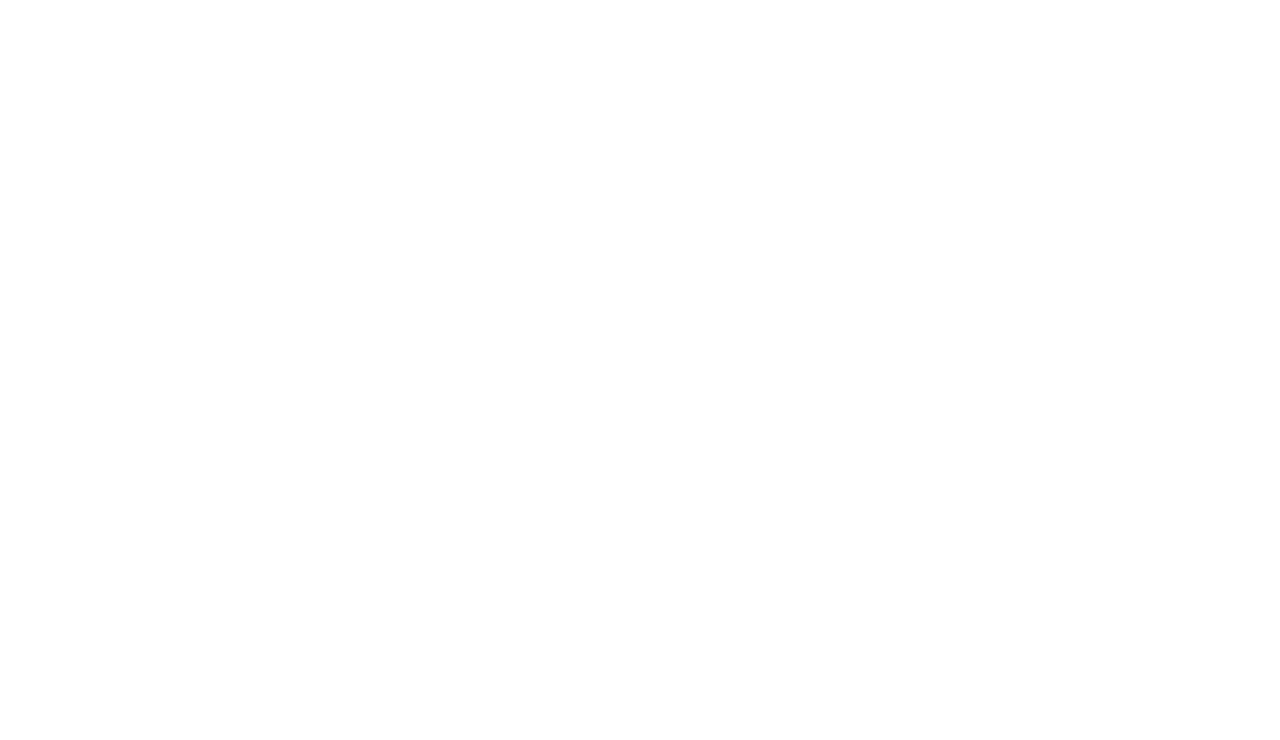
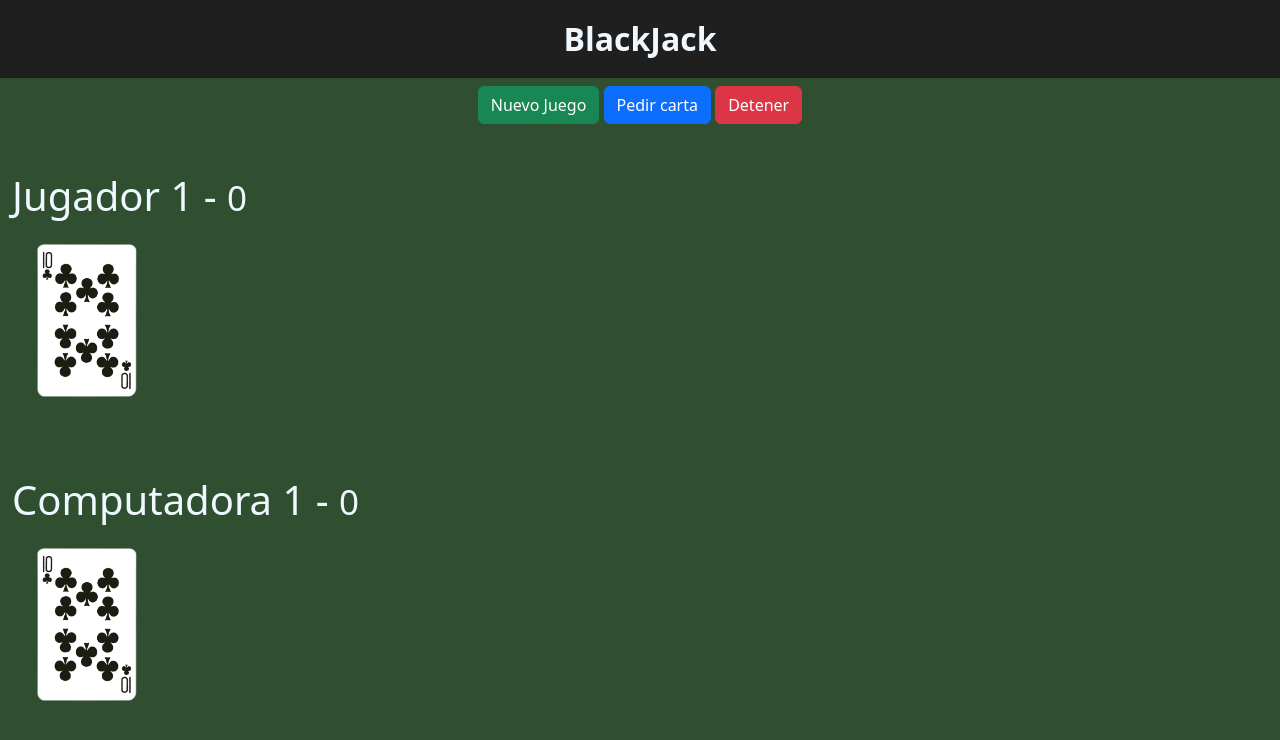
Before and after one commit to axxving/cur-js-fh-axv, a plain HTML site: page 02-blackjack/index.html in a window 1280 px wide. Drawn offline with nearby package versions, Linux system fonts and the light colour scheme.

Commit message:
feat(): styles
Co-Authored-By: Irving Alejandro Hernández Ramírez <160192346+axxving@users.noreply.github.com>

```diff
--- a/02-blackjack/assets/css/styles.css
+++ b/02-blackjack/assets/css/styles.css
@@ -0,0 +1,36 @@
+* {
+  margin: 0;
+  padding: 0;
+  box-sizing: border-box;
+  color: aliceblue;
+}
+
+.titulo {
+  text-align: center;
+  font-weight: 600;
+  font-size: 2rem;
+  background-color: #1f1f1f;
+  color: aliceblue;
+  padding: 15px;
+  position: sticky;
+  top: 0;
+  z-index: 1000;
+}
+
+body {
+  background-color: #2f4f30;
+  overflow-x: hidden;
+  padding-bottom: 100px;
+}
+
+.carta {
+  width: 100px;
+  position: relative;
+  left: 100px;
+  margin-left: -75px;
+}
+
+#computadora-cartas,
+#jugador-cartas {
+  height: 200px;
+}
--- a/02-blackjack/index.html
+++ b/02-blackjack/index.html
@@ -4,11 +4,47 @@
 <head>
     <meta charset="UTF-8">
     <meta name="viewport" content="width=device-width, initial-scale=1.0">
+    <link href="https://cdn.jsdelivr.net/npm/bootstrap@5.3.3/dist/css/bootstrap.min.css" rel="stylesheet"
+        integrity="sha384-QWTKZyjpPEjISv5WaRU9OFeRpok6YctnYmDr5pNlyT2bRjXh0JMhjY6hW+ALEwIH" crossorigin="anonymous">
+    <script src="https://cdn.jsdelivr.net/npm/bootstrap@5.3.3/dist/js/bootstrap.bundle.min.js"
+        integrity="sha384-YvpcrYf0tY3lHB60NNkmXc5s9fDVZLESaAA55NDzOxhy9GkcIdslK1eN7N6jIeHz"
+        crossorigin="anonymous"></script>
     <link rel="stylesheet" href="./assets/css/styles.css">
     <title>BlackJack</title>
 </head>
 
 <body>
+
+    <header class="titulo">
+        BlackJack
+    </header>
+
+    <div class="row mt-2">
+        <div class="col text-center">
+            <button class="btn btn-success">Nuevo Juego</button>
+            <button class="btn btn-primary">Pedir carta</button>
+            <button class="btn btn-danger">Detener</button>
+        </div>
+    </div>
+
+    <div class="row container">
+        <div class="col mt-5">
+            <h1>Jugador 1 - <small>0</small></h1>
+            <div id="jugador-cartas">
+                <img class="carta mt-3" src="./assets/cartas/10C.png" alt="">
+            </div>
+        </div>
+    </div>
+
+    <div class="row container">
+        <div class="col mt-5">
+            <h1>Computadora 1 - <small>0</small></h1>
+            <div id="computadora-cartas">
+                <img class="carta mt-3" src="./assets/cartas/10C.png" alt="">
+            </div>
+        </div>
+    </div>
+
     <script src="./assets/js/app.js"></script>
 </body>
 
```
